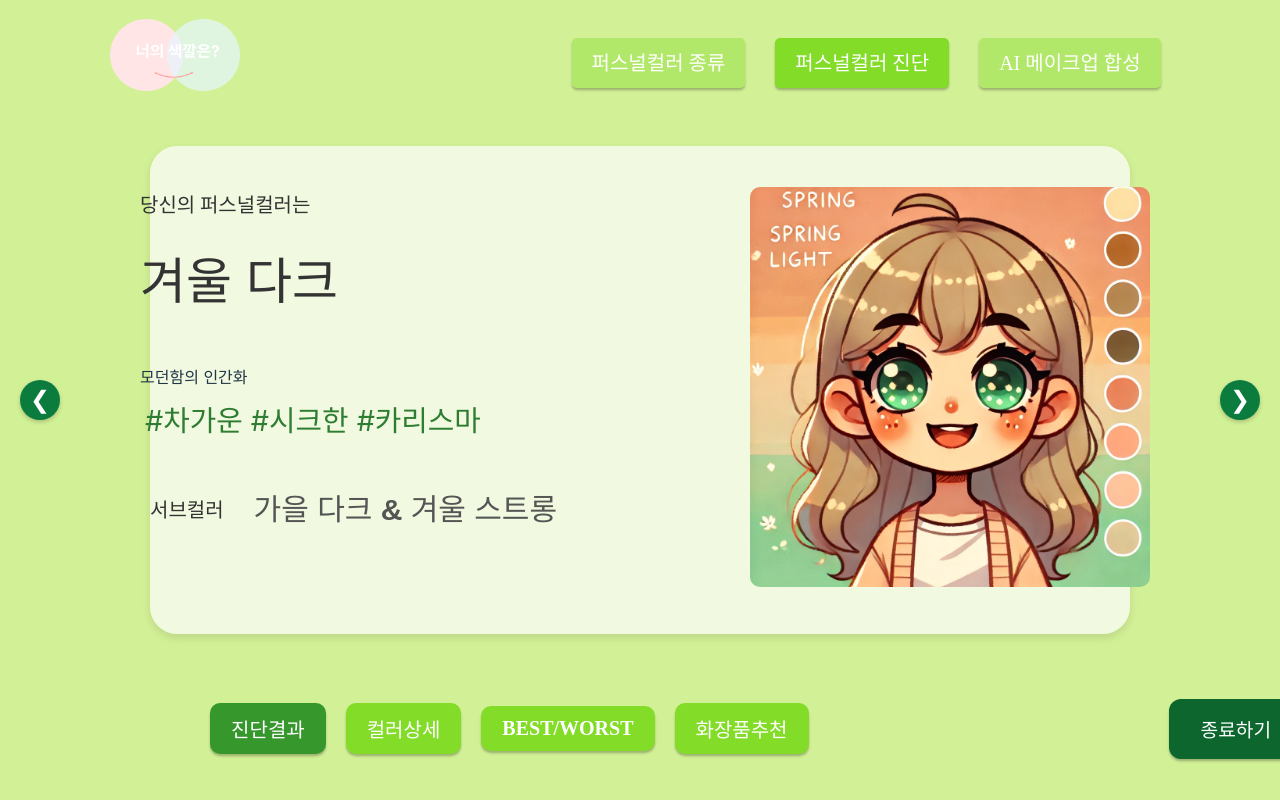
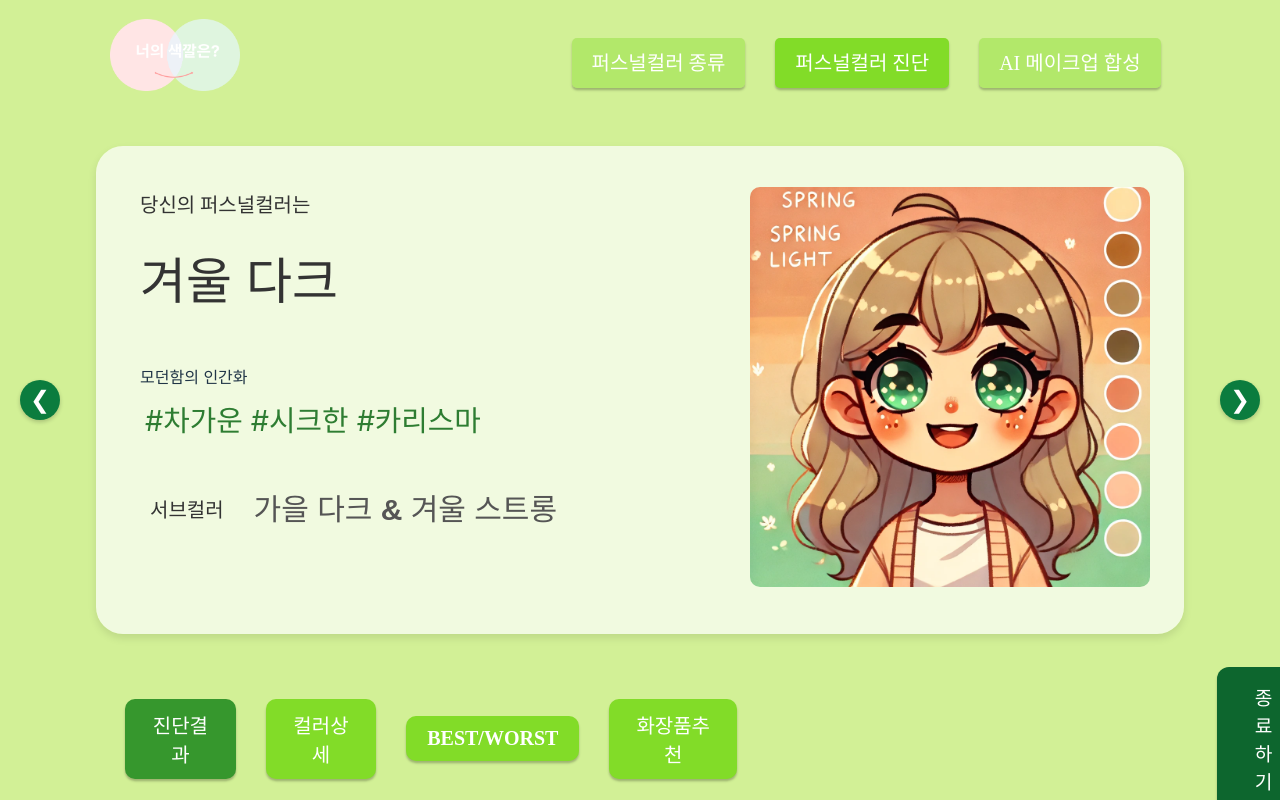
Before and after one commit to dajeong-kimm/what-is-your-color, a React (Vite) app in the folder frontend/yourcolors/: page /diagresult in a window 1280 px wide. Built offline with nearby package versions, Linux system fonts and the light colour scheme; no server answers.

Commit message:
fix : result페이지css 수정

```diff
--- a/frontend/yourcolors/src/button/bottom/BottomBar.css
+++ b/frontend/yourcolors/src/button/bottom/BottomBar.css
@@ -22,14 +22,14 @@
 .Bottombar-buttons {
   display: flex;
   flex-direction: row;
-  gap: 0px;
+  gap: 10px;
   align-items: center;
-  margin-left: 160px;
+  margin-left: 75px;
 }
 
 /* 기존 close-button 스타일은 closebutton.css에 정의되어 있으나, 여기서 Bottombar 내부에서의 위치를 재정의 */
 .Bottombar .close-button {
-  margin-left: 360px; /* 기존 auto 대신 30px로 설정 (필요에 따라 값 조정) */
+  margin-left: 470px; /* 기존 auto 대신 30px로 설정 (필요에 따라 값 조정) */
 }
 
 /* 또는, 래퍼에 대해 별도 스타일을 줄 수도 있음 */
@@ -55,6 +55,3 @@
 .Bottombutton:hover {
   background-color: #76c825;
 }
-.Bottombar-container{
-  margin-top : -20px;
-}
--- a/frontend/yourcolors/src/features/diagnosis/ModalContainer.css
+++ b/frontend/yourcolors/src/features/diagnosis/ModalContainer.css
@@ -1,7 +1,6 @@
-/* ModalContainer.css */
 .modal-container {
-    width: 1300px;           /* 고정 너비 (필요에 따라 조정) */
-    max-width: 90vw;         /* 뷰포트에 따라 유동적으로 조절 */
+    width: 2100px;           /* 고정 너비 (필요에 따라 조정) */
+    max-width: 100vw;         /* 뷰포트에 따라 유동적으로 조절 */
     height: 750px;           /* 고정 높이 */
     margin-top: -20px;          /* 좌우 중앙 정렬 */
     background-color: #D2F096;  /* 원하는 배경색 */
```
